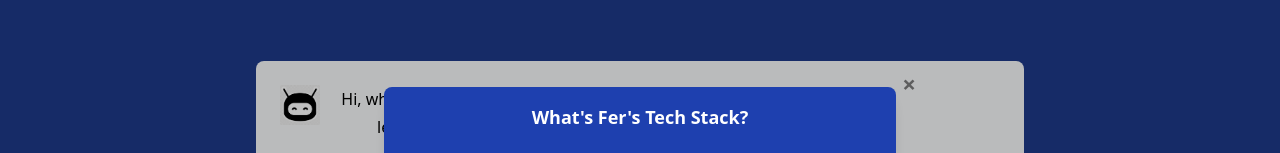
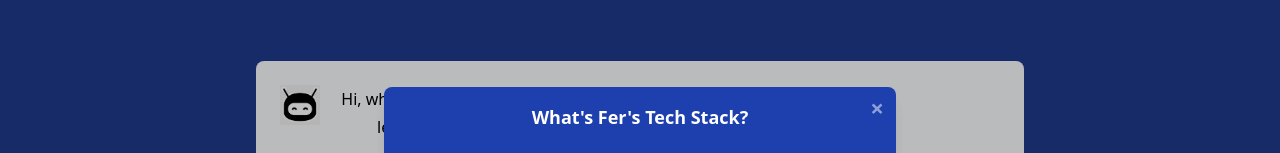
Before and after one commit to esponges/fer-personal-site, a Next.js app: page /about in a window 1280 px wide. Both pictures are taken after a click on the button "More Examples". Shown: the part 215-368 px from the top of the page. Built offline with nearby package versions, Linux system fonts and the light colour scheme.

Commit message:
add inner close btn

```diff
--- a/src/components/molecules/aboutModal.tsx
+++ b/src/components/molecules/aboutModal.tsx
@@ -1,4 +1,3 @@
-import { BgColor } from "~/types/enums";
 import { Modal } from "../organisms/modal";
 
 type Props = {
@@ -19,7 +18,7 @@ export const AboutModal = ({ isOpen, onClose, handleOptionClick }: Props) => {
     <Modal
       isOpen={isOpen}
       onClose={onClose}
-      outerCloseBtn
+      innerCloseBtn
       bgColor="bg-blue-800 dark:bg-gray-900"
     >
       <div className="flex flex-col gap-4">
--- a/src/components/organisms/modal.tsx
+++ b/src/components/organisms/modal.tsx
@@ -7,13 +7,23 @@ type Props = {
   isOpen: boolean;
   onClose: () => void;
   outerCloseBtn?: boolean;
+  innerCloseBtn?: boolean;
   title?: string;
   showActions?: boolean;
   bgColor?: BgColor | string;
 };
 
 // todo: close modal on outside click
-export const Modal = ({ children, isOpen, onClose, title, showActions, bgColor, outerCloseBtn }: Props) => {
+export const Modal = ({
+  children,
+  isOpen,
+  onClose,
+  title,
+  showActions,
+  bgColor,
+  outerCloseBtn,
+  innerCloseBtn,
+}: Props) => {
   const modalRef = useRef<HTMLDivElement>(null);
 
   const checkOutsideClick = useCallback((e: MouseEvent) => {
@@ -53,14 +63,14 @@ export const Modal = ({ children, isOpen, onClose, title, showActions, bgColor,
         outline-none focus:outline-none"
       >
         <div className="relative mx-auto my-6 w-auto md:max-w-6xl lg:min-w-[40%]">
-          {outerCloseBtn && (
+          {(outerCloseBtn || innerCloseBtn) && (
             <button
-              className="absolute -right-6 -top-6 ml-auto
-                border-0 bg-transparent p-1 text-3xl font-semibold
-                leading-none text-black opacity-50"
+              className={`absolute ${outerCloseBtn ? "-right-6 -top-6" : "right-2 top-0 z-[103]"}
+              border-0 bg-transparent p-1 text-3xl font-semibold
+              leading-none opacity-50`}
               onClick={onClose}
             >
-              <span className="h-6 w-6 bg-transparent text-2xl text-black outline-none focus:outline-none">×</span>
+              <span className="h-6 w-6 bg-transparent text-2xl text-white outline-none focus:outline-none ">×</span>
             </button>
           )}
           {/* content */}
```
